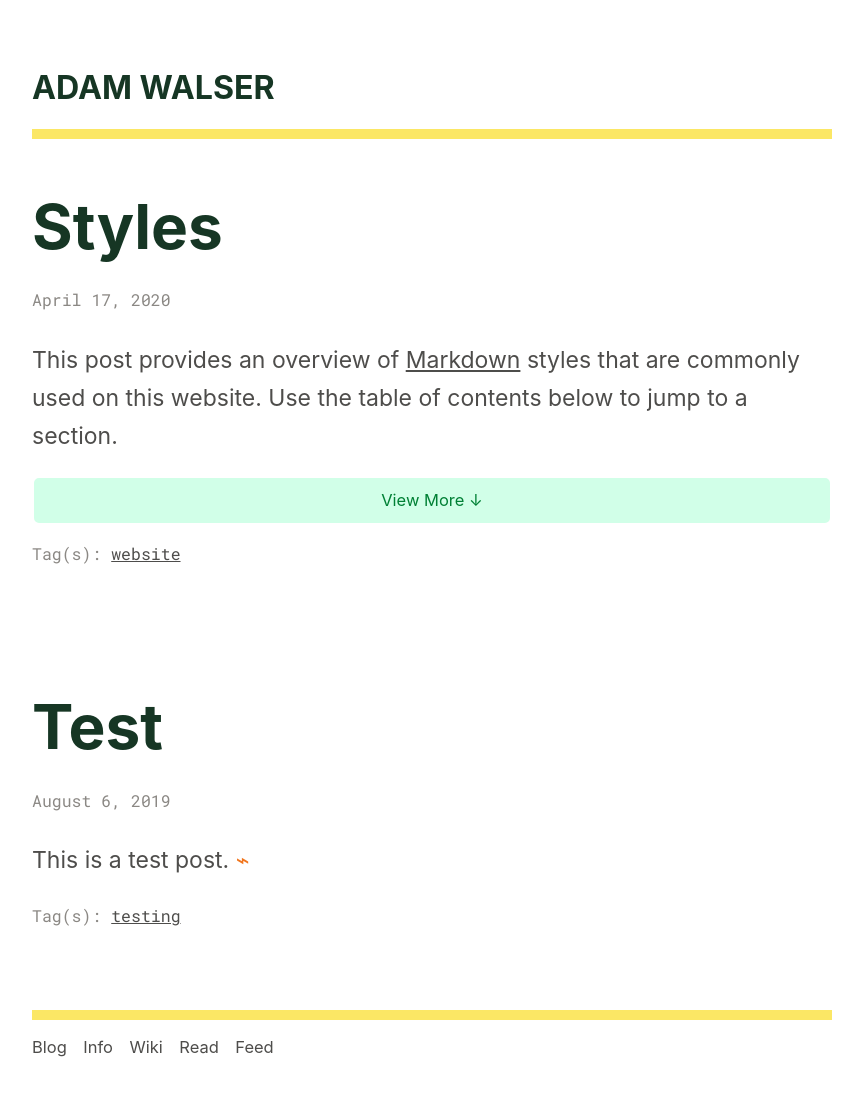
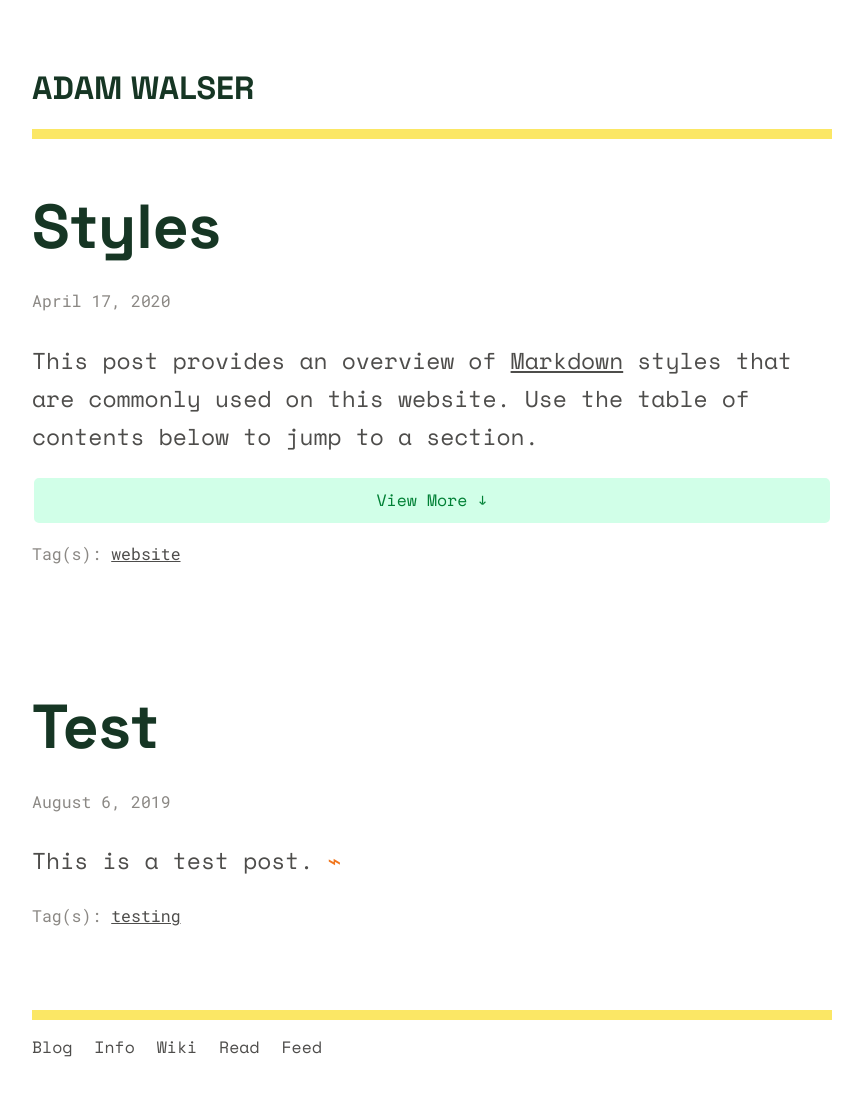
Before and after one commit to ajpwalser/ajpwalser.github.io, a Jekyll site: the page built from index.html, in a window 1280 px wide. Shown: the whole page, without its empty margins (208-1071 px from the left). Built offline with Jekyll 4.4.1, drawn with Linux system fonts in a browser that asks for light colours; some web fonts are replaced; the list of posts is cut into pages by our own code.

Commit message:
Update style.css

```diff
--- a/css/style.css
+++ b/css/style.css
@@ -11,7 +11,7 @@
 	margin: 1em auto;
 	max-width: 800px;
 	line-height: 1.66;
-	font-family: 'Inter', -apple-system, BlinkMacSystemFont, Segoe UI, Helvetica, Arial, sans-serif, Apple Color Emoji, Segoe UI Emoji, Segoe UI Symbol;
+	font-family: 'Space Mono', -apple-system, BlinkMacSystemFont, Segoe UI, Helvetica, Arial, sans-serif, Apple Color Emoji, Segoe UI Emoji, Segoe UI Symbol;
 	font-feature-settings: "ss01";
 	font-size: 23px;
 	color: rgb(78, 77, 75);
@@ -89,6 +89,7 @@
 h3,
 h4,
 .header {
+	font-family: 'Space Grotesk', -apple-system, BlinkMacSystemFont, Segoe UI, Helvetica, Arial, sans-serif, Apple Color Emoji, Segoe UI Emoji, Segoe UI Symbol;
 	color: rgb(22, 54, 36);
 }
 
```
